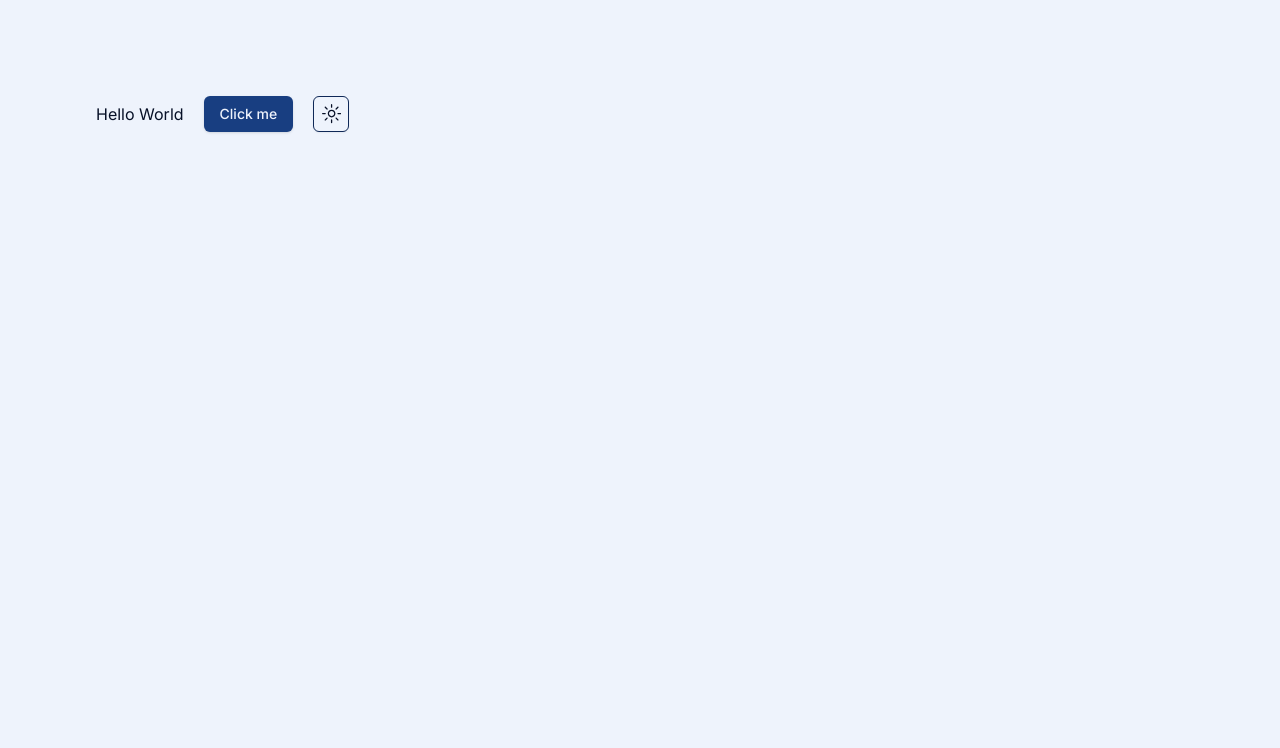
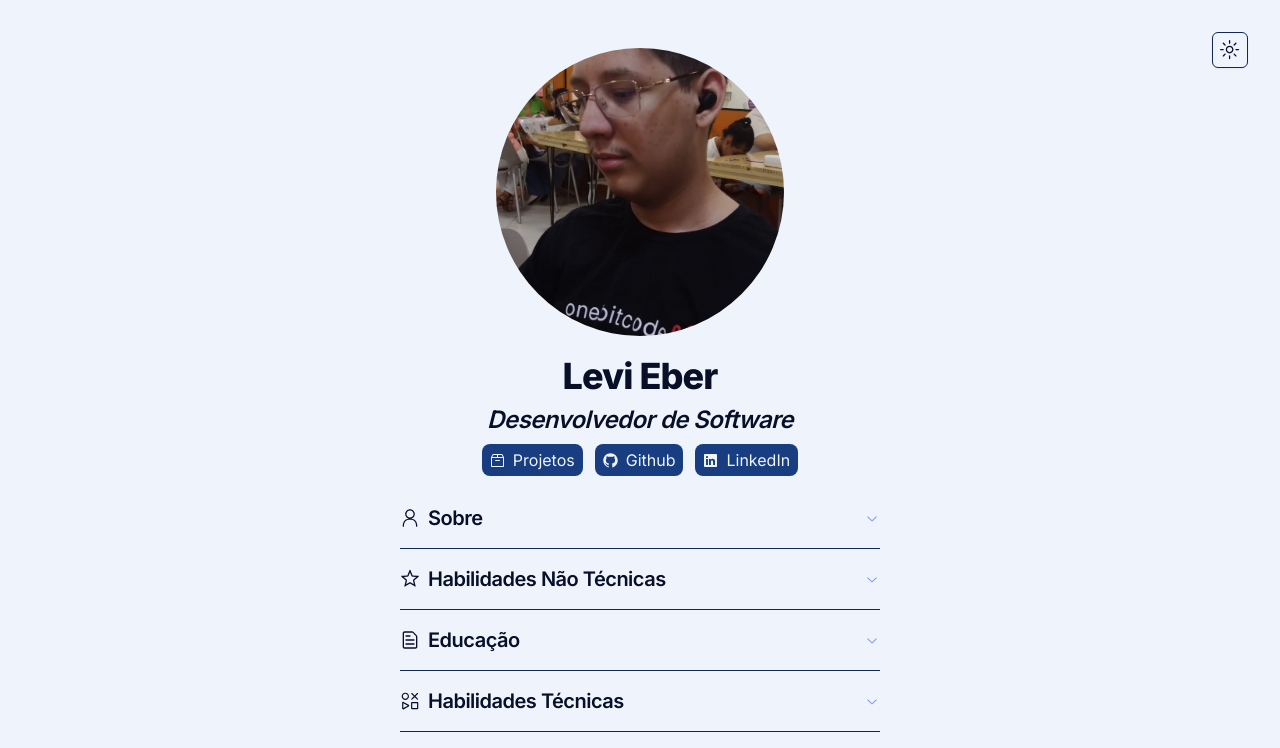
Before and after one commit to Levieber/levitolio, a Next.js app: page / in a window 1280 px wide. Shown: the top 748 px of the page. Built offline with nearby package versions, Linux system fonts and the light colour scheme.

Commit message:
feat: add homepage content

```diff
--- /dev/null
+++ b/src/app/(home)/page.tsx
@@ -0,0 +1,46 @@
+import avatar from "@/assets/avatar.jpeg";
+import { NavigationLinks } from "@/components/navigation-links";
+import { ThemeToggle } from "@/components/theme-toggle";
+import * as Avatar from "@/components/ui/avatar";
+import { information } from "@/data/information";
+import {
+	ArchiveIcon,
+	GitHubLogoIcon,
+	LinkedInLogoIcon,
+} from "@radix-ui/react-icons";
+import Image from "next/image";
+import { InformationAccordion } from "./patterns/information-accordion";
+
+const links = [
+	{ icon: ArchiveIcon, text: "Projetos" },
+	{ icon: GitHubLogoIcon, text: "Github" },
+	{ icon: LinkedInLogoIcon, text: "LinkedIn" },
+];
+
+export default function Home() {
+	return (
+		<main className="bg-background flex flex-col items-center p-12">
+			<div className="absolute top-8 right-8">
+				<ThemeToggle />
+			</div>
+			<Avatar.Avatar className="lg:w-72 lg:h-72 h-48 w-48">
+				<Avatar.AvatarImage
+					className="object-cover object-center"
+					asChild
+					src={avatar.src}
+				>
+					<Image src={avatar} alt="Levi Eber" />
+				</Avatar.AvatarImage>
+				<Avatar.AvatarFallback>LV</Avatar.AvatarFallback>
+			</Avatar.Avatar>
+			<h1 className="mt-5 mb-2 scroll-m-20 text-2xl font-extrabold tracking-tight lg:text-4xl">
+				Levi Eber
+			</h1>
+			<h2 className="text-center mb-2 italic scroll-m-20 text-lg lg:text-2xl font-semibold tracking-tight">
+				Desenvolvedor de Software
+			</h2>
+			<NavigationLinks links={links} />
+			<InformationAccordion information={information} />
+		</main>
+	);
+}
--- /dev/null
+++ b/src/app/(home)/patterns/information-accordion.tsx
@@ -0,0 +1,32 @@
+import * as Accordion from "@/components/ui/accordion";
+import { ReactNode } from "react";
+
+type InformationAccordionProps = {
+	information: Array<{
+		value: string;
+		title: ReactNode;
+		content: ReactNode;
+	}>;
+};
+
+export function InformationAccordion({
+	information,
+}: InformationAccordionProps) {
+	return (
+		<Accordion.Accordion className="w-full max-w-[30rem]" type="multiple">
+			{information.map(({ value, title, content }, index) => (
+				// biome-ignore lint/suspicious/noArrayIndexKey: this list is static
+				<Accordion.AccordionItem key={index} value={value}>
+					<Accordion.AccordionTrigger>
+						<h2 className="flex text-start items-center gap-2 scroll-m-20 text-lg lg:text-xl font-semibold tracking-tight">
+							{title}
+						</h2>
+					</Accordion.AccordionTrigger>
+					<Accordion.AccordionContent className="flex flex-col gap-3">
+						{content}
+					</Accordion.AccordionContent>
+				</Accordion.AccordionItem>
+			))}
+		</Accordion.Accordion>
+	);
+}
--- a/src/app/globals.css
+++ b/src/app/globals.css
@@ -51,7 +51,7 @@
 
 @layer base {
   * {
-    @apply border-border;
+    @apply border-border scrollbar-thumb-rounded-full scrollbar-track-rounded-full scrollbar-track-background scrollbar-thumb-primary scrollbar-thin;
   }
   body {
     @apply bg-background text-foreground;
--- a/src/app/page.tsx
+++ /dev/null
@@ -1,12 +0,0 @@
-import { ThemeToggle } from "@/components/theme-toggle";
-import { Button } from "@/components/ui/button";
-
-export default function Home() {
-	return (
-		<main className="bg-background flex gap-5 items-center p-24">
-			Hello World
-			<Button>Click me</Button>
-			<ThemeToggle />
-		</main>
-	);
-}
--- /dev/null
+++ b/src/components/navigation-links.tsx
@@ -0,0 +1,24 @@
+type NavigationLinksProps = {
+	links: Array<{
+		icon: React.ElementType;
+		text: string;
+	}>;
+};
+
+export function NavigationLinks({ links }: NavigationLinksProps) {
+	return (
+		<nav className="mb-3">
+			<ul className="flex justify-center flex-wrap gap-3">
+				{links.map((link, index) => (
+					<li
+						// biome-ignore lint/suspicious/noArrayIndexKey: this list is static
+						key={index}
+						className="flex items-center gap-2 py-1 px-2 bg-primary text-primary-foreground rounded-lg"
+					>
+						<link.icon /> {link.text}
+					</li>
+				))}
+			</ul>
+		</nav>
+	);
+}
--- /dev/null
+++ b/src/components/ui/accordion.tsx
@@ -0,0 +1,57 @@
+"use client";
+
+import * as AccordionPrimitive from "@radix-ui/react-accordion";
+import { ChevronDownIcon } from "@radix-ui/react-icons";
+import * as React from "react";
+
+import { cn } from "@/lib/utils";
+
+const Accordion = AccordionPrimitive.Root;
+
+const AccordionItem = React.forwardRef<
+	React.ElementRef<typeof AccordionPrimitive.Item>,
+	React.ComponentPropsWithoutRef<typeof AccordionPrimitive.Item>
+>(({ className, ...props }, ref) => (
+	<AccordionPrimitive.Item
+		ref={ref}
+		className={cn("border-b", className)}
+		{...props}
+	/>
+));
+AccordionItem.displayName = "AccordionItem";
+
+const AccordionTrigger = React.forwardRef<
+	React.ElementRef<typeof AccordionPrimitive.Trigger>,
+	React.ComponentPropsWithoutRef<typeof AccordionPrimitive.Trigger>
+>(({ className, children, ...props }, ref) => (
+	<AccordionPrimitive.Header className="flex">
+		<AccordionPrimitive.Trigger
+			ref={ref}
+			className={cn(
+				"flex flex-1 items-center justify-between py-4 text-sm font-medium transition-all hover:underline [&[data-state=open]>svg]:rotate-180",
+				className,
+			)}
+			{...props}
+		>
+			{children}
+			<ChevronDownIcon className="h-4 w-4 shrink-0 text-muted-foreground transition-transform duration-200" />
+		</AccordionPrimitive.Trigger>
+	</AccordionPrimitive.Header>
+));
+AccordionTrigger.displayName = AccordionPrimitive.Trigger.displayName;
+
+const AccordionContent = React.forwardRef<
+	React.ElementRef<typeof AccordionPrimitive.Content>,
+	React.ComponentPropsWithoutRef<typeof AccordionPrimitive.Content>
+>(({ className, children, ...props }, ref) => (
+	<AccordionPrimitive.Content
+		ref={ref}
+		className="overflow-hidden text-sm data-[state=closed]:animate-accordion-up data-[state=open]:animate-accordion-down"
+		{...props}
+	>
+		<div className={cn("pb-4 pt-0", className)}>{children}</div>
+	</AccordionPrimitive.Content>
+));
+AccordionContent.displayName = AccordionPrimitive.Content.displayName;
+
+export { Accordion, AccordionItem, AccordionTrigger, AccordionContent };
--- /dev/null
+++ b/src/components/ui/avatar.tsx
@@ -0,0 +1,50 @@
+"use client";
+
+import * as AvatarPrimitive from "@radix-ui/react-avatar";
+import * as React from "react";
+
+import { cn } from "@/lib/utils";
+
+const Avatar = React.forwardRef<
+	React.ElementRef<typeof AvatarPrimitive.Root>,
+	React.ComponentPropsWithoutRef<typeof AvatarPrimitive.Root>
+>(({ className, ...props }, ref) => (
+	<AvatarPrimitive.Root
+		ref={ref}
+		className={cn(
+			"relative flex h-10 w-10 shrink-0 overflow-hidden rounded-full",
+			className,
+		)}
+		{...props}
+	/>
+));
+Avatar.displayName = AvatarPrimitive.Root.displayName;
+
+const AvatarImage = React.forwardRef<
+	React.ElementRef<typeof AvatarPrimitive.Image>,
+	React.ComponentPropsWithoutRef<typeof AvatarPrimitive.Image>
+>(({ className, ...props }, ref) => (
+	<AvatarPrimitive.Image
+		ref={ref}
+		className={cn("aspect-square h-full w-full", className)}
+		{...props}
+	/>
+));
+AvatarImage.displayName = AvatarPrimitive.Image.displayName;
+
+const AvatarFallback = React.forwardRef<
+	React.ElementRef<typeof AvatarPrimitive.Fallback>,
+	React.ComponentPropsWithoutRef<typeof AvatarPrimitive.Fallback>
+>(({ className, ...props }, ref) => (
+	<AvatarPrimitive.Fallback
+		ref={ref}
+		className={cn(
+			"flex h-full w-full items-center justify-center rounded-full bg-muted",
+			className,
+		)}
+		{...props}
+	/>
+));
+AvatarFallback.displayName = AvatarPrimitive.Fallback.displayName;
+
+export { Avatar, AvatarImage, AvatarFallback };
--- /dev/null
+++ b/src/data/information.tsx
@@ -0,0 +1,113 @@
+import {
+	FileTextIcon,
+	MixIcon,
+	PersonIcon,
+	StarIcon,
+} from "@radix-ui/react-icons";
+
+export const information = [
+	{
+		value: "about",
+		title: (
+			<>
+				<PersonIcon className="h-5 w-5 hidden sm:inline" /> Sobre
+			</>
+		),
+		content: (
+			<>
+				<p className="leading-5">
+					Sou apaixonado por tecnologia e conhecimento, principalmente em
+					compartilhá-lo. Comecei na programação em 2022 e é uma das minhas
+					principais atividades no dia a dia.
+				</p>
+
+				<p className="leading-5">
+					Atualmente, estou focado em desenvolvimento web, mas pretendo expandir
+					para outras áreas.
+				</p>
+
+				<p className="leading-5">
+					Gosto de assistir animes, séries e filmes, ler mangás, ouvir música,
+					além de jogar, principalmente algo relacionado a estratégia,
+					gerenciamento e afins.
+				</p>
+			</>
+		),
+	},
+	{
+		value: "soft-kills",
+		title: (
+			<>
+				<StarIcon className="h-5 w-5 hidden sm:inline" /> Habilidades Não
+				Técnicas
+			</>
+		),
+		content: (
+			<>
+				<p className="leading-5">
+					É proativo, comunicativo e gostar de aprender e ensinar. É um dos
+					membros mais ativos das comunidades: Onebitcode e Alura.
+				</p>
+				<p className="leading-5">
+					Consegue com certa facilidade ler documentações e ver vídeos em
+					inglês. Além de ter um português claro e objetivo, importando-se com a
+					gramática.
+				</p>
+			</>
+		),
+	},
+	{
+		value: "education",
+		title: (
+			<>
+				<FileTextIcon className="h-5 w-5 hidden sm:inline" /> Educação
+			</>
+		),
+		content: (
+			<>
+				<p className="leading-5">Ensino médio em andamento.</p>
+				<p className="leading-5">
+					Estudou na Alura, Onebitcode, Rocketseat e Udemy.
+				</p>
+			</>
+		),
+	},
+	{
+		value: "hard-skills",
+		title: (
+			<>
+				<MixIcon className="h-5 w-5 hidden sm:inline" /> Habilidades Técnicas
+			</>
+		),
+		content: (
+			<>
+				<p className="leading-5">Tem como principais habilidades técnicas:</p>
+				<ul className="pl-5 list-disc">
+					<li>JavaScript</li>
+					<li>TypeScript</li>
+					<li>React</li>
+					<li>Vue</li>
+					<li>HTML</li>
+					<li>CSS</li>
+					<li>Node</li>
+					<li>Git</li>
+					<li>Docker</li>
+					<li>
+						Testes Automatizados
+						<ul className="list-disc pl-10">
+							<li>Cypress</li>
+							<li>Jest/Vitest</li>
+						</ul>
+					</li>
+					<li>
+						Continuous Integration
+						<ul className="list-disc pl-10">
+							<li>Github Actions</li>
+						</ul>
+					</li>
+				</ul>
+				<p>Veja os projetos para saber mais habilidades.</p>
+			</>
+		),
+	},
+];
--- a/tailwind.config.ts
+++ b/tailwind.config.ts
@@ -78,7 +78,10 @@ const config = {
 			},
 		},
 	},
-	plugins: [require("tailwindcss-animate")],
+	plugins: [
+		require("tailwindcss-animate"),
+		require("tailwind-scrollbar")({ nocompatible: true }),
+	],
 } satisfies Config;
 
 export default config;
```
Also changed, not shown: package.json (+8 -4 lines), src/assets/avatar.jpeg (added), 1 other file (tests, documents, lock files or other folders).
